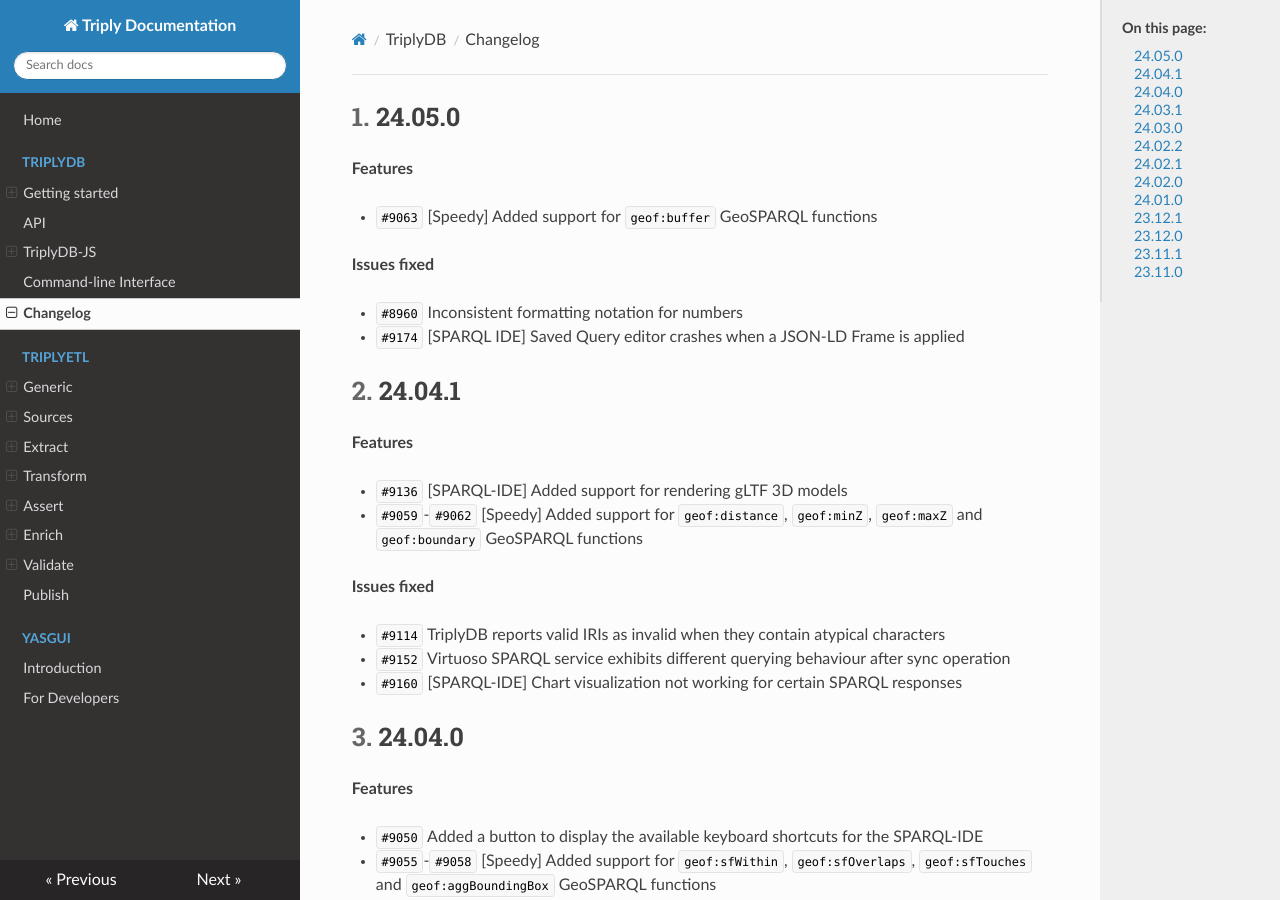
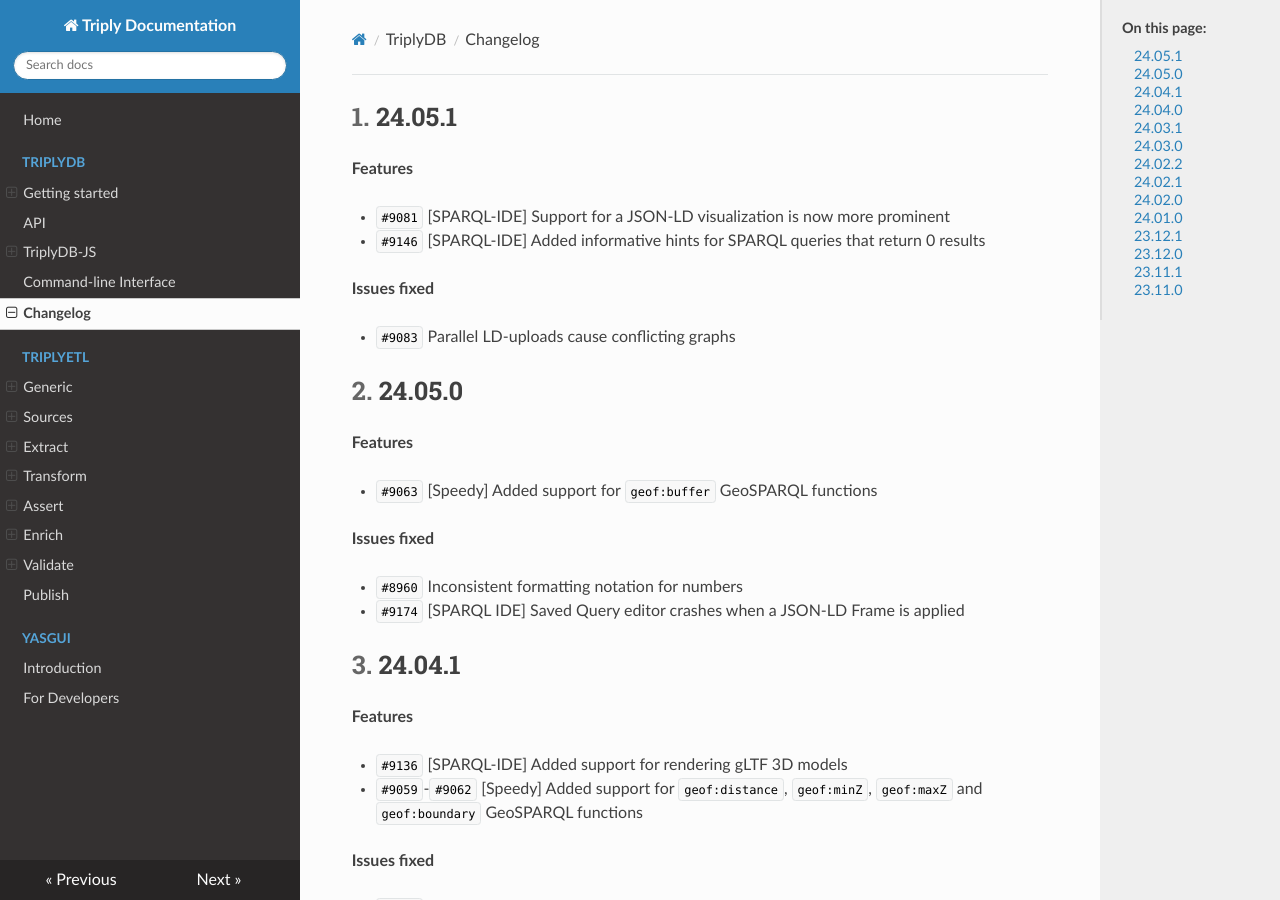
Before and after one commit to TriplyDB/Documentation, an MkDocs documentation site: the page built from docs/triplydb-changelog/index.md, in a window 1280 px wide and 900 px high. Built offline with MkDocs 1.6.1, drawn with Linux system fonts in a browser that asks for light colours.

Commit message:
TriplyDB Changelog 23.05.1

```diff
--- a/docs/triplydb-changelog/index.md
+++ b/docs/triplydb-changelog/index.md
@@ -4,6 +4,17 @@
 ---
 
 [TOC]
+
+## 24.05.1 {#24.05.1}
+
+**Features**
+
+- `#9081` [SPARQL-IDE] Support for a JSON-LD visualization is now more prominent
+- `#9146` [SPARQL-IDE] Added informative hints for SPARQL queries that return 0 results
+
+**Issues fixed**
+
+- `#9083` Parallel LD-uploads cause conflicting graphs
 
 ## 24.05.0 {#24.05.0}
 
```
